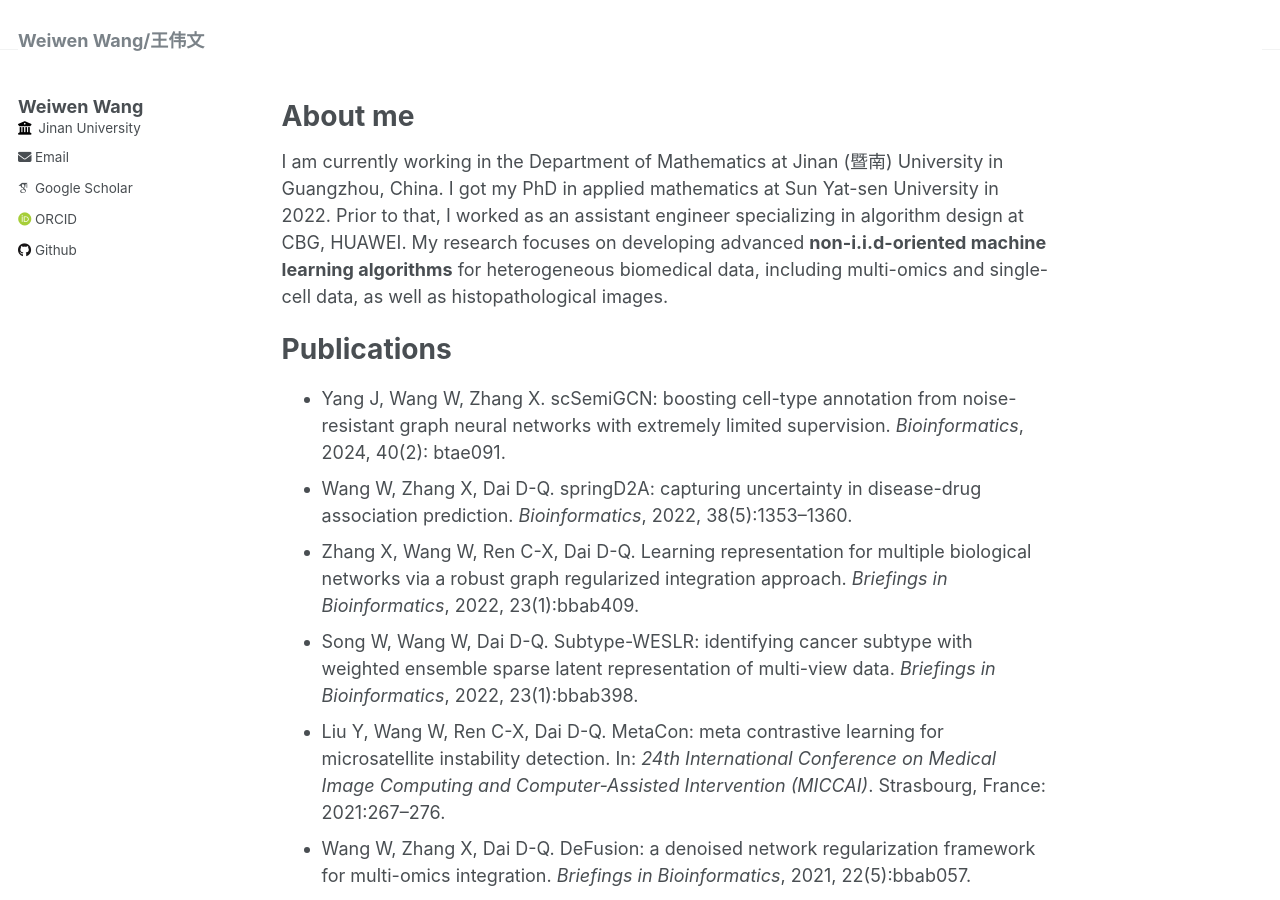
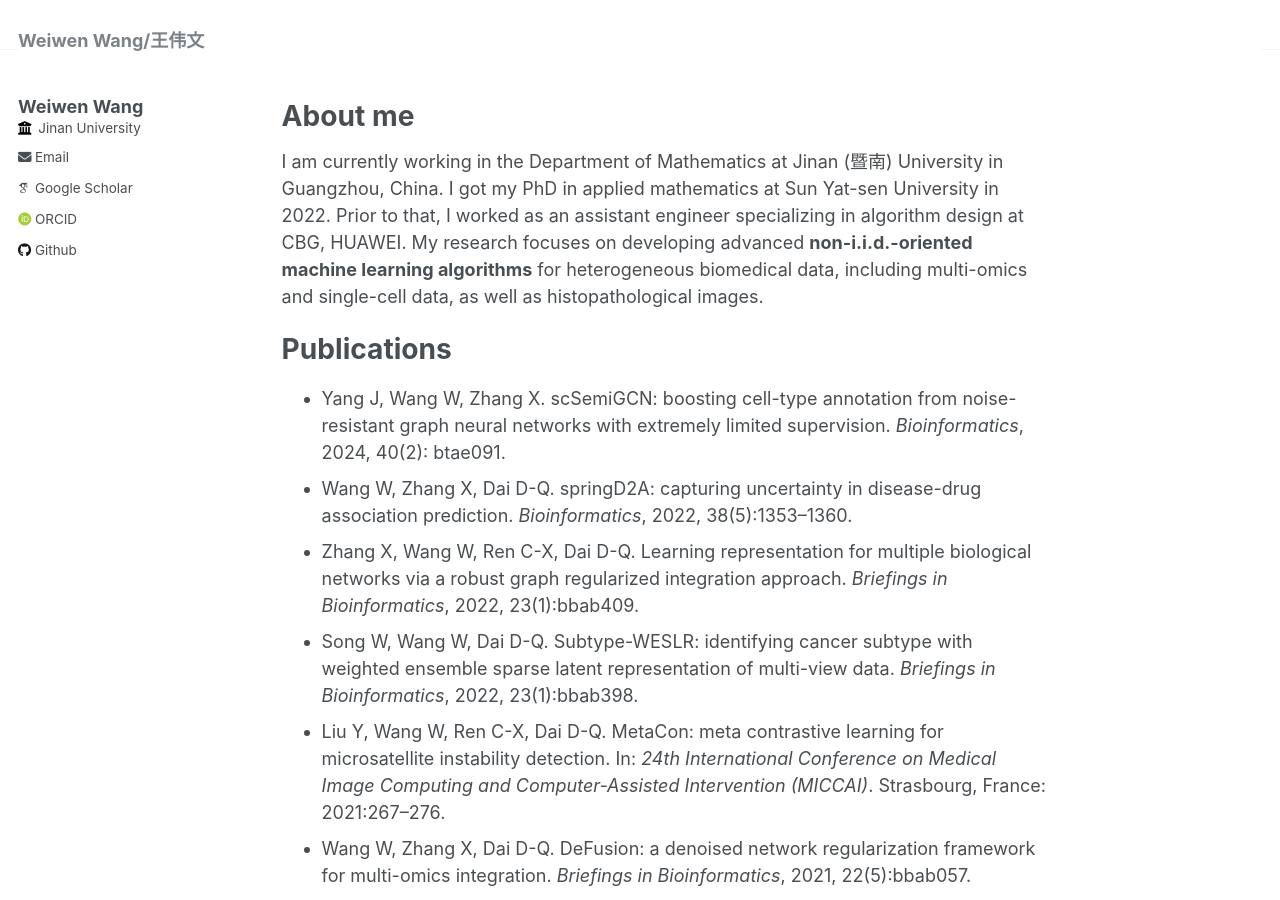
Before and after one commit to wangyuanhao/wangyuanhao.github.io, a Jekyll site: the page built from _pages/about.md, in a window 1280 px wide and 900 px high. Built offline with Jekyll 4.4.1, drawn with Linux system fonts in a browser that asks for light colours; some web fonts are replaced.

```diff
--- a/_pages/about.md
+++ b/_pages/about.md
@@ -8,7 +8,7 @@ redirect_from:
 ---
 About me
 ======
-I am currently working in the Department of Mathematics at Jinan (暨南) University in Guangzhou, China. I got my PhD in applied mathematics at Sun Yat-sen University in 2022. Prior to that, I worked as an assistant engineer specializing in algorithm design at CBG, HUAWEI. My research focuses on developing advanced **non-i.i.d-oriented machine learning algorithms** for heterogeneous biomedical data, including multi-omics and single-cell data, as well as histopathological images.
+I am currently working in the Department of Mathematics at Jinan (暨南) University in Guangzhou, China. I got my PhD in applied mathematics at Sun Yat-sen University in 2022. Prior to that, I worked as an assistant engineer specializing in algorithm design at CBG, HUAWEI. My research focuses on developing advanced **non-i.i.d.-oriented machine learning algorithms** for heterogeneous biomedical data, including multi-omics and single-cell data, as well as histopathological images.
 
 Publications
 ======
```
